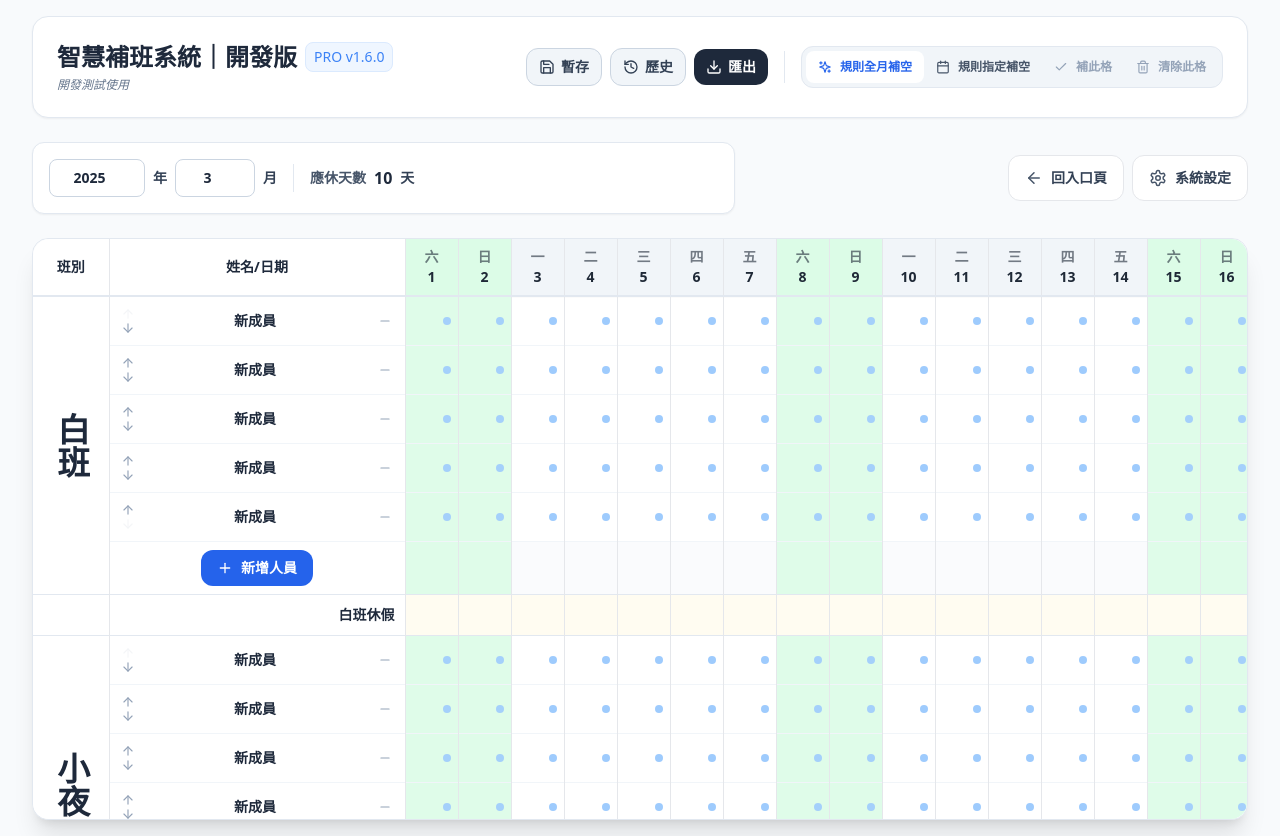
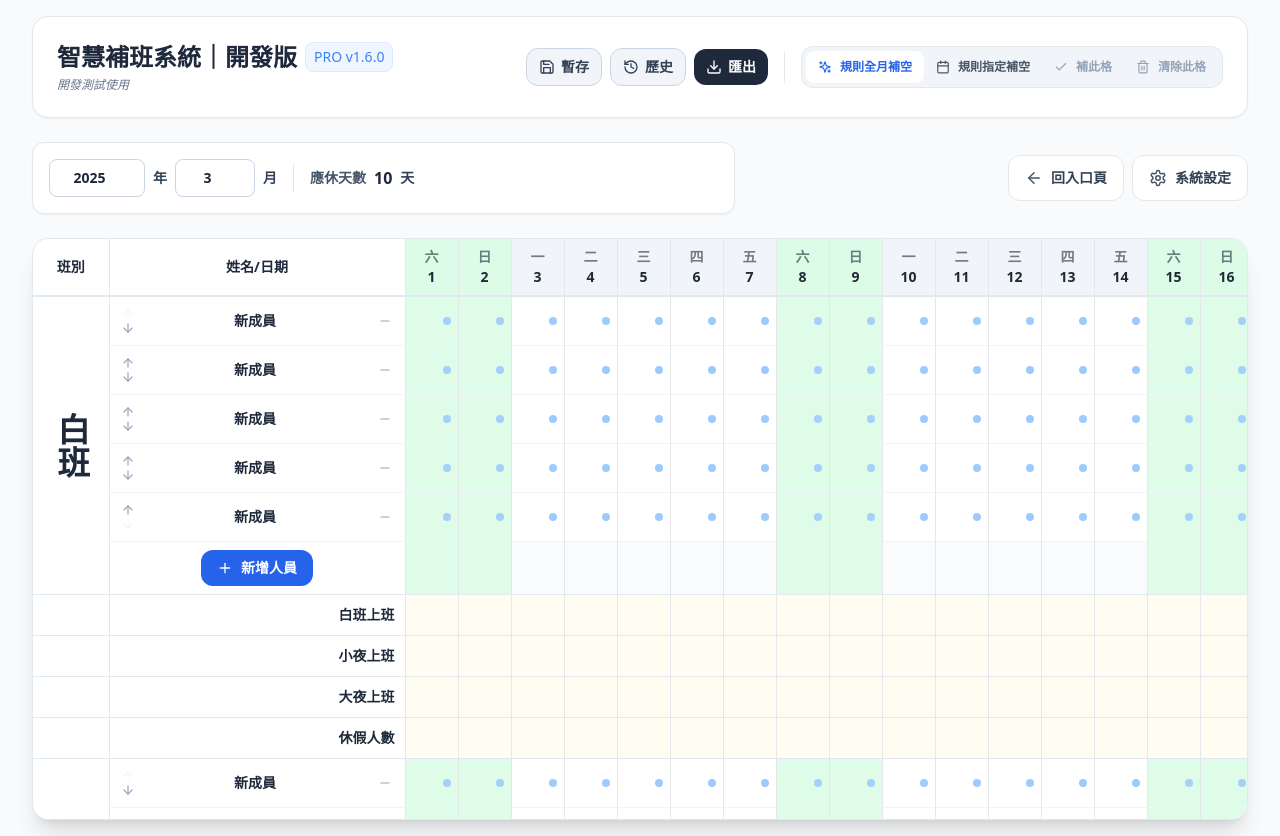
Before and after one commit to abyssynt/react-schedule-pro-smartfill, a React (Vite) app: page / in a window 1280 px wide. Both pictures are taken after a click on the button "開啟最近班表". Built offline with nearby package versions, Linux system fonts and the light colour scheme.

Commit message:
Update App.jsx

```diff
--- a/src/App.jsx
+++ b/src/App.jsx
@@ -1663,13 +1663,27 @@ function ScheduleView({ changeScreen, colors, setColors, customHolidays, setCust
     return stats;
   };
 
-  const getGroupDailyLeaveCount = (group, dateStr) => {
-    return staffs.filter((staff) => {
-      if ((staff.group || '白班') !== group) return false;
+  const getGroupDailyStats = (group, dateStr) => {
+    const stats = { D: 0, E: 0, N: 0, totalLeave: 0 };
+
+    staffs.forEach((staff) => {
+      if ((staff.group || '白班') !== group) return;
       const cellData = schedule[staff.id]?.[dateStr];
       const code = typeof cellData === 'object' && cellData !== null ? cellData.value : cellData;
-      return isConfiguredLeaveCode(code);
-    }).length;
+      if (!code) return;
+
+      if (['D', '白8-8', '8-12', '12-16'].includes(code)) {
+        stats.D += 1;
+      } else if (['E', '夜8-8'].includes(code)) {
+        stats.E += 1;
+      } else if (code === 'N') {
+        stats.N += 1;
+      } else if (isConfiguredLeaveCode(code)) {
+        stats.totalLeave += 1;
+      }
+    });
+
+    return stats;
   };
 
   const getRequiredCountForDate = (dateStr, rowKey) => {
@@ -2473,13 +2487,21 @@ const openSelectedCellFillModal = () => {
                   </tr>
 
                   {showBottomStats && (
-                    <tr className="border-b border-slate-200 bg-amber-50/70">
+                    <>
+                      {[
+                        { key: 'D', label: '白班上班' },
+                        { key: 'E', label: '小夜上班' },
+                        { key: 'N', label: '大夜上班' },
+                        { key: 'totalLeave', label: '休假人數' }
+                      ].map((statRow) => (
+                        <tr key={`${group}_${statRow.key}`} className="border-b border-slate-200 bg-amber-50/70">
                           <td className={`sticky left-0 z-10 border-r ${densityConfig.footCellPaddingClass}`} style={{ width: densityConfig.shiftWidth, minWidth: densityConfig.shiftWidth, backgroundColor: shiftColumnBgColor }}></td>
                           <td className={`sticky z-10 border-r text-right font-bold ${nameDateColumnFontSizeClass} ${densityConfig.footCellPaddingClass}`} style={{ left: densityConfig.shiftWidth, width: densityConfig.nameWidth, minWidth: densityConfig.nameWidth, backgroundColor: nameDateColumnBgColor, color: nameDateColumnFontColor }}>
-                        {group}休假
+                            {statRow.label}
                           </td>
                           {daysInMonth.map(d => {
-                        const count = getGroupDailyLeaveCount(group, d.date);
+                            const groupStats = getGroupDailyStats(group, d.date);
+                            const count = groupStats[statRow.key];
                             return (
                               <td
                                 key={d.date}
@@ -2492,6 +2514,8 @@ const openSelectedCellFillModal = () => {
                           })}
                           <td colSpan={(showRightStats ? 3 : 0) + (showLeaveStats ? mergedLeaveCodes.length : 0) + (customColumns?.length || 0)}></td>
                         </tr>
+                      ))}
+                    </>
                   )}
                 </React.Fragment>
               ))}
```
Lines whose indentation alone changed are shown as unchanged.
